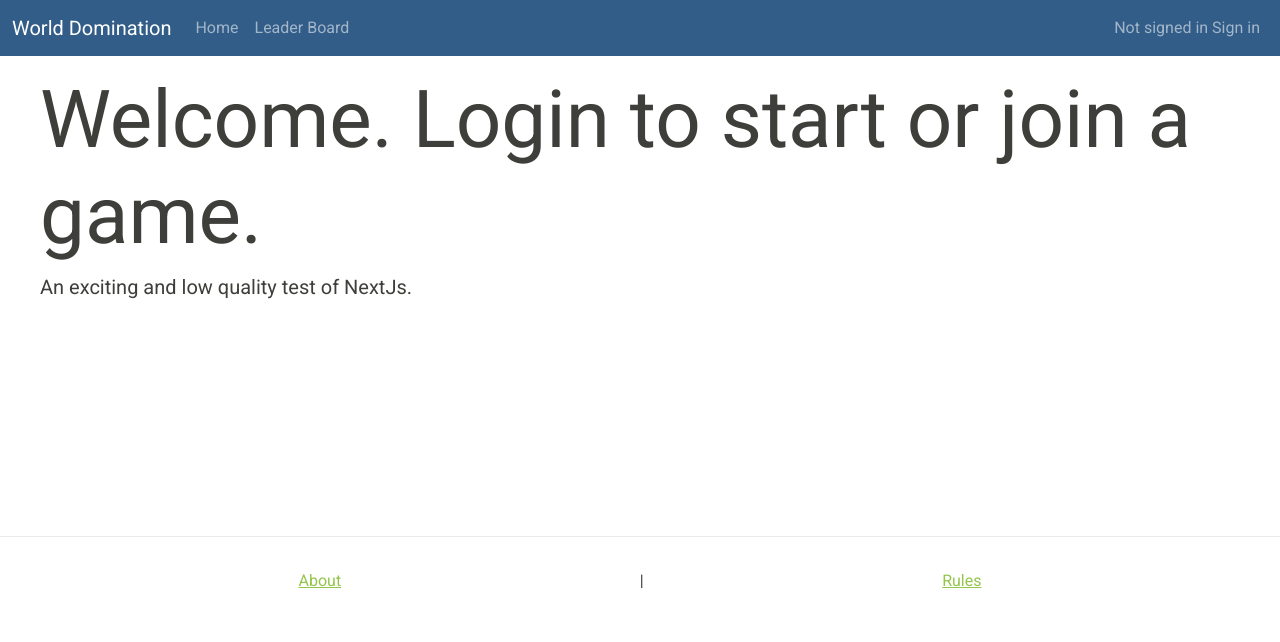
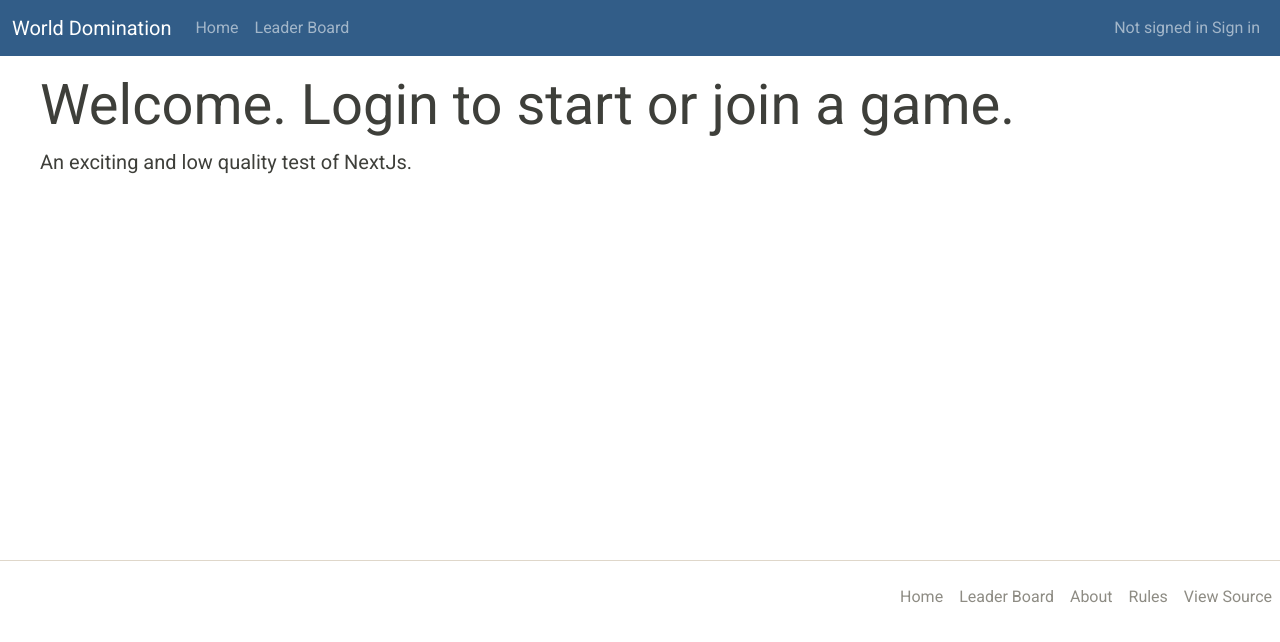
Before and after one commit to jamesclancy/WorldDominationOnline, a Next.js app: page / in a window 1280 px wide. Shown: the top 642 px of the page. Built offline with nearby package versions, Linux system fonts and the light colour scheme; no server answers.

Commit message:
updates for demo

```diff
--- a/pages/_layout.tsx
+++ b/pages/_layout.tsx
@@ -13,7 +13,7 @@ import styles from "../styles/Layout.module.css";
 import { ReactNode } from "react";
 
 interface ILayoutProps {
-  footer?: ReactNode;
+  footer?: boolean;
 }
 
 const loginBar = (session: any) => {
@@ -48,7 +48,39 @@ export function Layout(props: React.PropsWithChildren<ILayoutProps>) {
         <div className={styles.mainContent}>{props.children}</div>
       </Container>
       {props.footer && (
-        <footer className={styles.footer}>{props.footer}</footer>
+        <footer className="d-flex flex-wrap justify-content-between align-items-center py-3 my-4 border-top">
+          <ul className="nav col-md-12 justify-content-end">
+            <li className="nav-item">
+              <a href="/" className="nav-link px-2 text-muted">
+                Home
+              </a>
+            </li>
+            <li className="nav-item">
+              <a href="/leader-board" className="nav-link px-2 text-muted">
+                Leader Board
+              </a>
+            </li>
+            <li className="nav-item">
+              <a href="/about" className="nav-link px-2 text-muted">
+                About
+              </a>
+            </li>
+            <li className="nav-item">
+              <a href="/rules" className="nav-link px-2 text-muted">
+                Rules
+              </a>
+            </li>
+            <li className="nav-item">
+              <a
+                href="https://github.com/jamesclancy/WorldDominationOnline"
+                className="nav-link px-2 text-muted"
+                target="_blank"
+              >
+                View Source
+              </a>
+            </li>
+          </ul>
+        </footer>
       )}
     </ThemeProvider>
   );
@@ -63,17 +95,11 @@ export function GeneralPageLayout(
   props: React.PropsWithChildren<IGeneralPageLayoutProps>
 ) {
   return (
-    <Layout
-      footer={
-        <>
-          <Link href="/about">About</Link> | <Link href="/rules">Rules</Link>
-        </>
-      }
-    >
+    <Layout footer={true}>
       <Container fluid>
         <Row>
           <Col>
-            <h1 className="display-1">{props.title}</h1>
+            <h1 className="display-4">{props.title}</h1>
             {props.leadInText && <p className="lead">{props.leadInText}</p>}
             {props.children}
           </Col>
```
Also changed, not shown: 2 other files (tests, documents, lock files or other folders).
